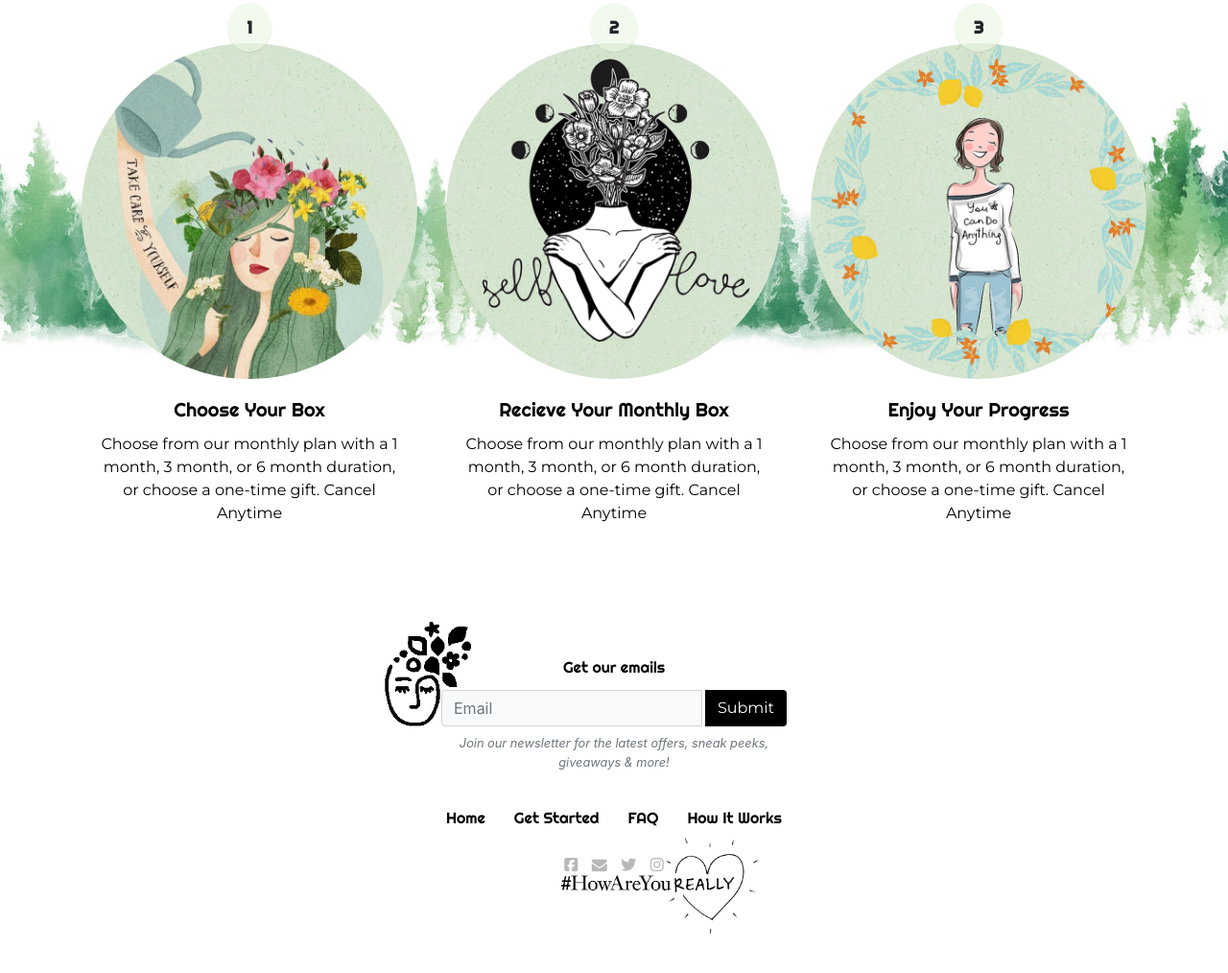
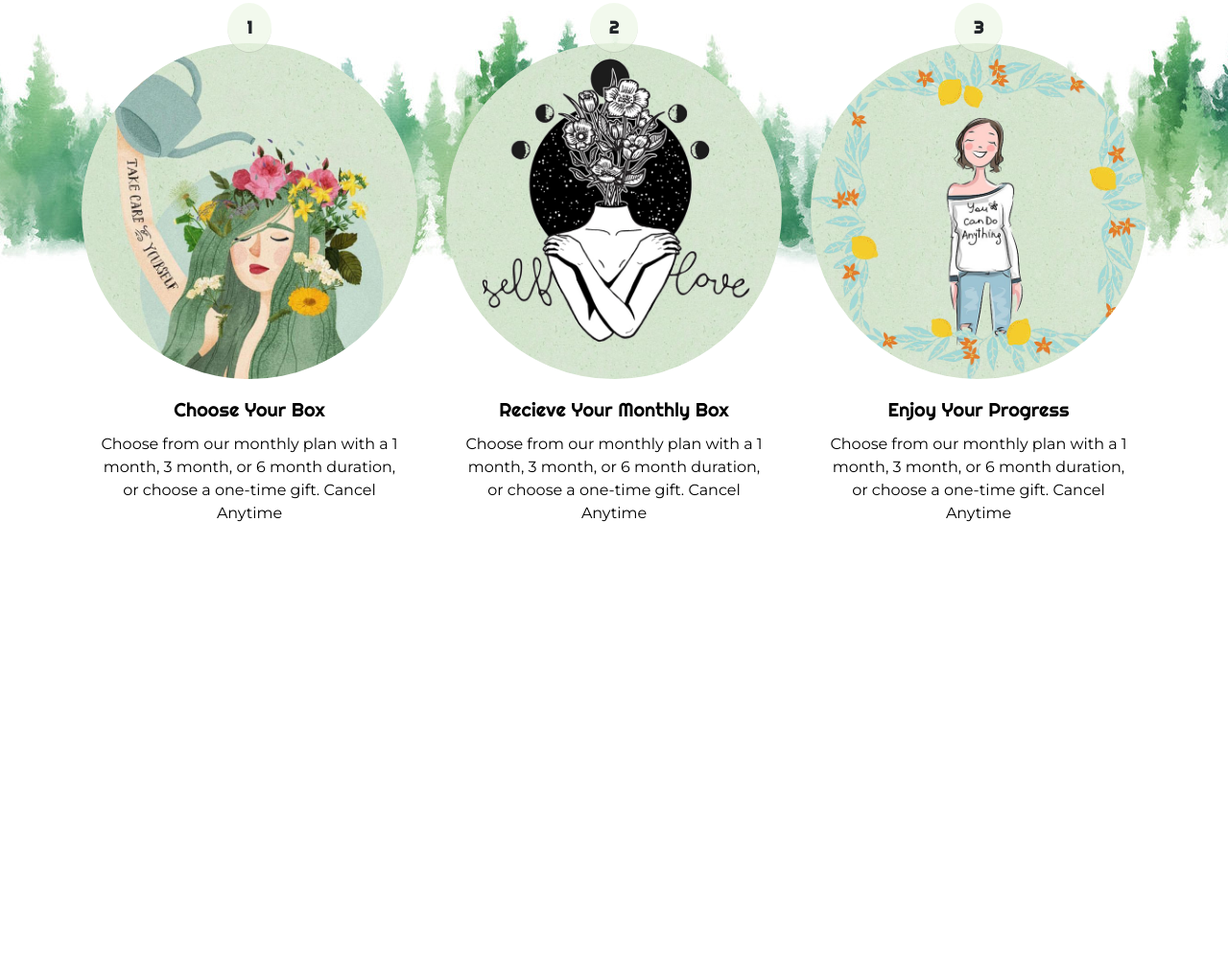
Before and after one commit to drobi710/How-are-you-really, a website: page howitworks.html in a window 1280 px wide. Shown: the part 147-1161 px from the top of the page at 96% size. After the commit the page ends 800 px from the top, so only its background shows below. Drawn offline with nearby package versions, Linux system fonts and the light colour scheme.

Commit message:
update homepage using card

```diff
--- a/css/styles.scss
+++ b/css/styles.scss
@@ -274,3 +274,7 @@ button {
 #footerIcons {
     margin-bottom: 100px;
 }
+
+#homePgContainer {
+    height: 100vh;
+}
--- a/howitworks.html
+++ b/howitworks.html
@@ -134,45 +134,7 @@
     </div>
 </div>
 
-<footer class="footer bg-white">
-    <div class="container mt-5" id="footerCard">
-        <div class="row justify-content-center">
-            <div class="col-auto mt-5">
-                <div class="card text-center border-0 mx-auto" style="width: 400px;">
-                    <div class="card-body">
-                        <div class="card-title headerText">Get our emails</div>
-                        <form action="">
-                            <img id="footerLogo" class="" src="/img/logo.png" alt="logo">
-                            <img id="hashtagLogo" class="" src="/img/HowAreYouReallyHastag.png" alt="how are you really Hastag">
-                            <div class="input-group">
-                                <input type="text" class="form-control bg-light mr-1 w-20 footerRelative" placeholder="Email" aria-label="Recipient's username" aria-describedby="basic-addon2">
-                                <div class="input-group-append">
-                                    <button class="btn myDarkBtn" type="button">Submit</button>
-                                </div>
-                            </div>
-                            <small id="emailJoin" class="form-text text-muted font-italic mt-2">Join our newsletter for the latest offers, sneak peeks, giveaways & more!</small>
-                        </form>
-                    </div>
-                </div>
-            </div>
-        </div>
-        <div class="row justify-content-center mt-3">
-            <div class="col-auto"><a href="/homepage.html" class="footerLinks">Home</a></div>
-            <div class="col-auto"><a href="/store.html" class="footerLinks">Get Started</a></div>
-            <div class="col-auto"><a href="/faq.html" class="footerLinks">FAQ</a></div>
-            <div class="col-auto"><a href="/howitworks.html" class="footerLinks">How It Works</a></div>
-            <!-- <div class="col-auto"><a href="/boxdescription.html" class="footerLinks">What's in the Box</a></div> -->
-        </div>
-        <div class="row justify-content-center mt-4">
-            <div class="col-auto" id="footerIcons">
-                <a href="https://www.facebook.com/" class="fab fa-facebook-square footerSocial"></a>
-                <a href="https://mail.google.com/" class="fa fa-envelope footerSocial"></a>
-                <a href="https://twitter.com/" class="fa fa-twitter footerSocial"></a>
-                <a href="https://www.instagram.com/" class="fab fa-instagram footerSocial"></a>
-            </div>
-        </div>
-    </div>
-</footer>
+
 
     <!-- jQuery must come first, then Popper.js, then the Bootstrap JavaScript plugins.-->
     <script src="node_modules/jquery/dist/jquery.slim.min.js"></script>
```
Also changed, not shown: homepage.html (+29 -9 lines), shoppingcart.html (+1 -0 lines), css/styles.css.
